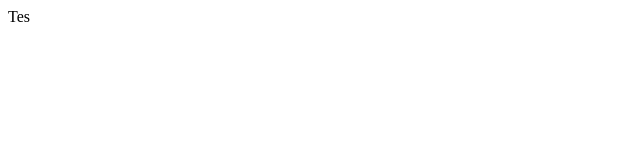
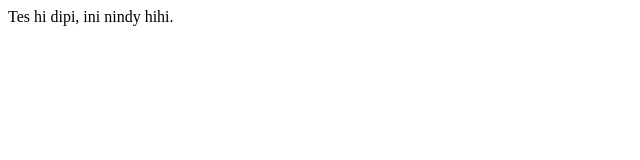
Before and after one commit to nataliadevi/latihan1, a plain HTML site: page index.html in a window 1280 px wide. Shown: the whole page, without its empty margins (0-640 px from the left). Drawn offline with Linux system fonts and the light colour scheme.

Commit message:
ini nindy

```diff
--- a/index.html
+++ b/index.html
@@ -6,5 +6,7 @@
 </head>
 <body>
 Tes
+
+hi dipi, ini nindy hihi.
 </body>
 </html>
```
